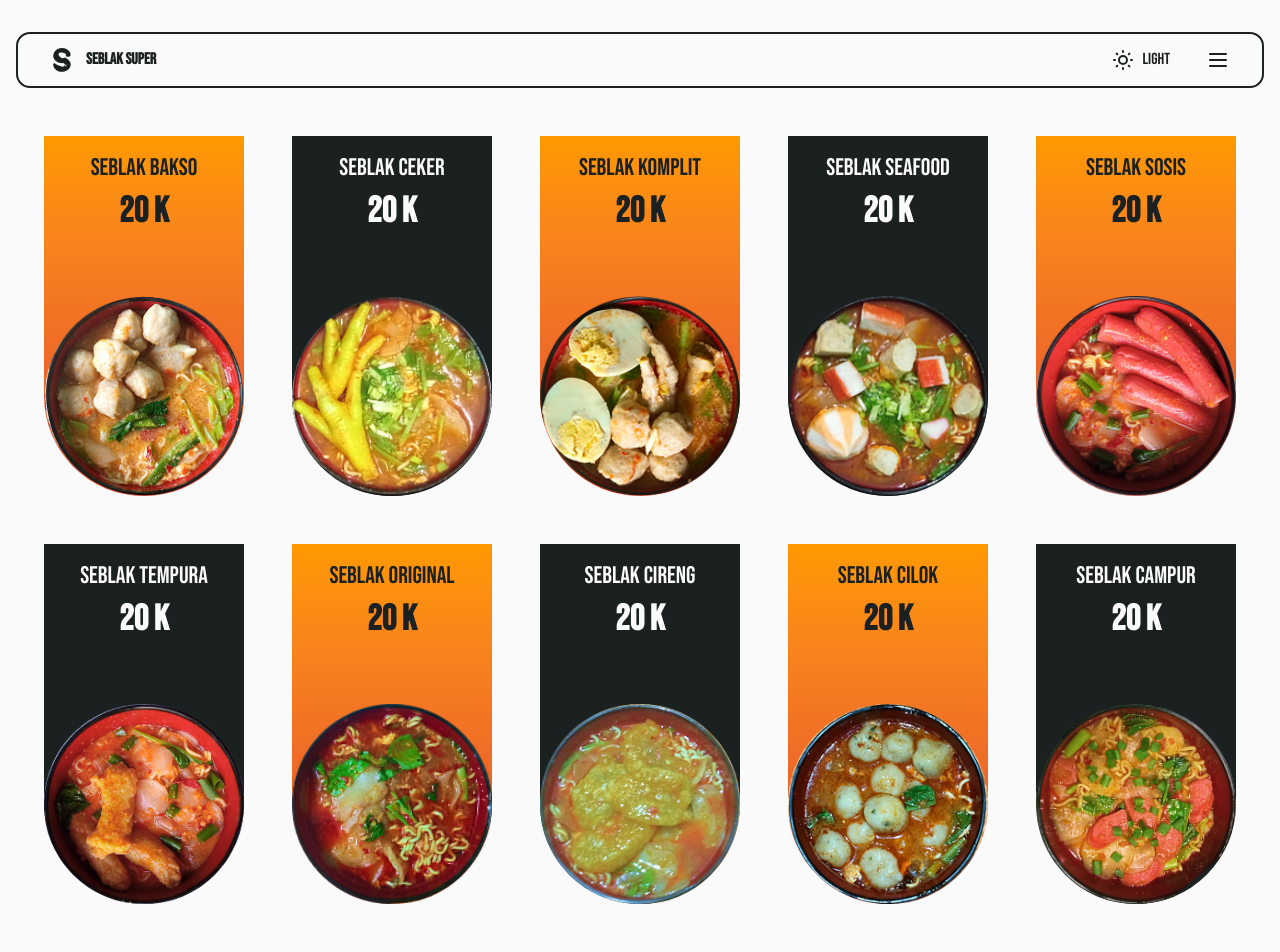
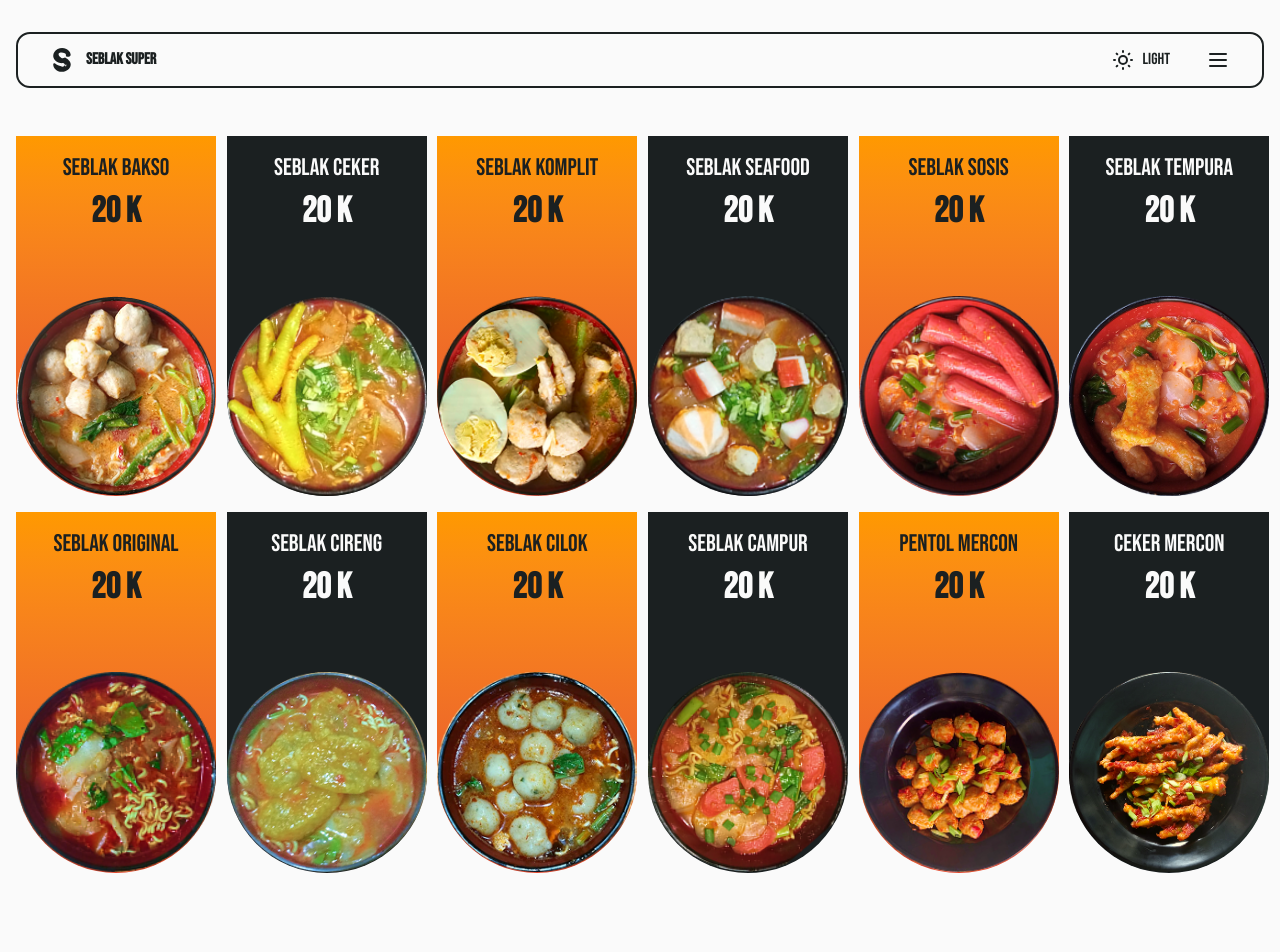
Before and after one commit to uletin/fe-seblaksuper, a Next.js app: page /menu in a window 1280 px wide. Shown: the top 952 px of the page. After the commit the page ends 889 px from the top, so only its background shows below. Built offline with nearby package versions, Linux system fonts and the light colour scheme.

Commit message:
fix : flex to grid

```diff
--- a/src/app/menu/page.tsx
+++ b/src/app/menu/page.tsx
@@ -4,7 +4,7 @@ import { seblaks } from "@/mock/mock-seblak";
 export default function MenuPage() {
   return (
     <section className="flex items-center justify-center">
-      <section className="flex gap-4 lg:gap-12 justify-between lg:justify-center flex-wrap">
+      <section className="grid grid-cols-2 lg:grid-cols-6 gap-4">
         {seblaks.map((seblak, index) => (
           <SeblakItem
             key={seblak.title}
--- a/src/components/ui/seblak-item.tsx
+++ b/src/components/ui/seblak-item.tsx
@@ -19,14 +19,14 @@ export default function SeblakItem({
 
   return (
     <div
-      className={`${isBakground} h-full flex flex-col items-center gap-12 rounded-b-full w-[150px] lg:w-[200px]`}
+      className={`${isBakground} h-full flex flex-col items-center gap-12 rounded-b-full lg:w-[200px]`}
     >
       <div className="p-4 flex flex-col items-center justify-between gap-2">
         <h1 className="text-2xl font-light font-bebas">{title}</h1>
         <p className="text-4xl font-bold">{price} K</p>
       </div>
       <div>
-        <Image src={imgSrc} height={200} width={200} alt={imgAlt} />
+        <Image src={imgSrc} height={300} width={300} alt={imgAlt} />
       </div>
     </div>
   );
```
